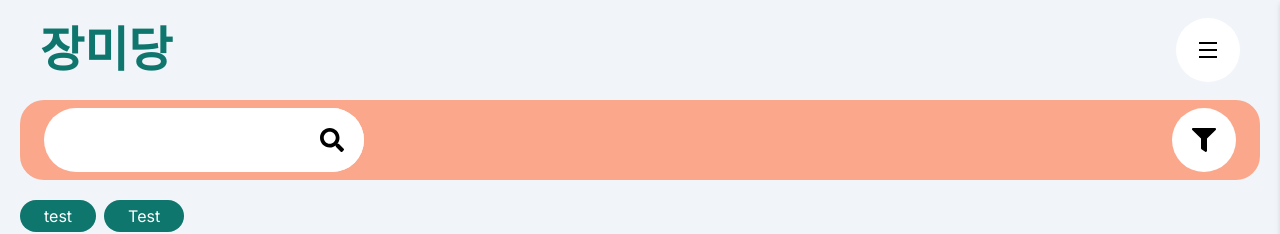
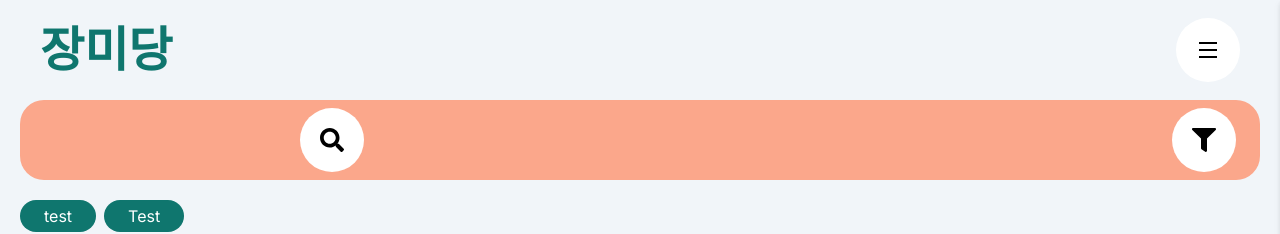
Before and after one commit to tnghgks/jangmidang, a Next.js app: page /singleMenu in a window 1280 px wide. Both pictures are taken after a click on the element 76 px from the left and 140 px from the top of the page. Shown: the top 234 px of the page. Built offline with nearby package versions, Linux system fonts and the light colour scheme.

Commit message:
fix: Icon 컴포넌트 z-index 충돌 수정

```diff
--- a/components/Header.tsx
+++ b/components/Header.tsx
@@ -12,7 +12,7 @@ export default function Header() {
 
   return (
     <header
-      className={`flex fixed top-0 left-0 w-full justify-between items-center px-10 pt-5 h-20 z-10  duration-500 ${
+      className={`flex fixed top-0 left-0 w-full justify-between items-center px-10 pt-5 h-20 z-20  duration-500 ${
         isHide ? "opacity-0" : "opacity-100"
       } hover:opacity-100 hover:duration-200`}
     >
--- a/components/atoms/Icon.tsx
+++ b/components/atoms/Icon.tsx
@@ -18,7 +18,13 @@ const sizes = {
   lg: "w-16 h-16",
 };
 
-export default function Icon({ icon, size = "md", color = "white", className, ...rest }: IProps) {
+export default function Icon({
+  icon,
+  size = "md",
+  color = "white",
+  className = "",
+  ...rest
+}: IProps) {
   const iconOption = `${sizes[size]} ${colors[color]}`;
 
   return (
--- a/components/atoms/Input.tsx
+++ b/components/atoms/Input.tsx
@@ -50,7 +50,7 @@ export default function Input({ size = "sm", color = "white", rounded = "full",
       )}
       <input
         type="text"
-        className={`outline-none duration-300 ${toggle ? inputOption : off[size]}`}
+        className={`relative outline-none duration-300 -z-10 ${toggle ? inputOption : off[size]}`}
       />
     </div>
   );
```
